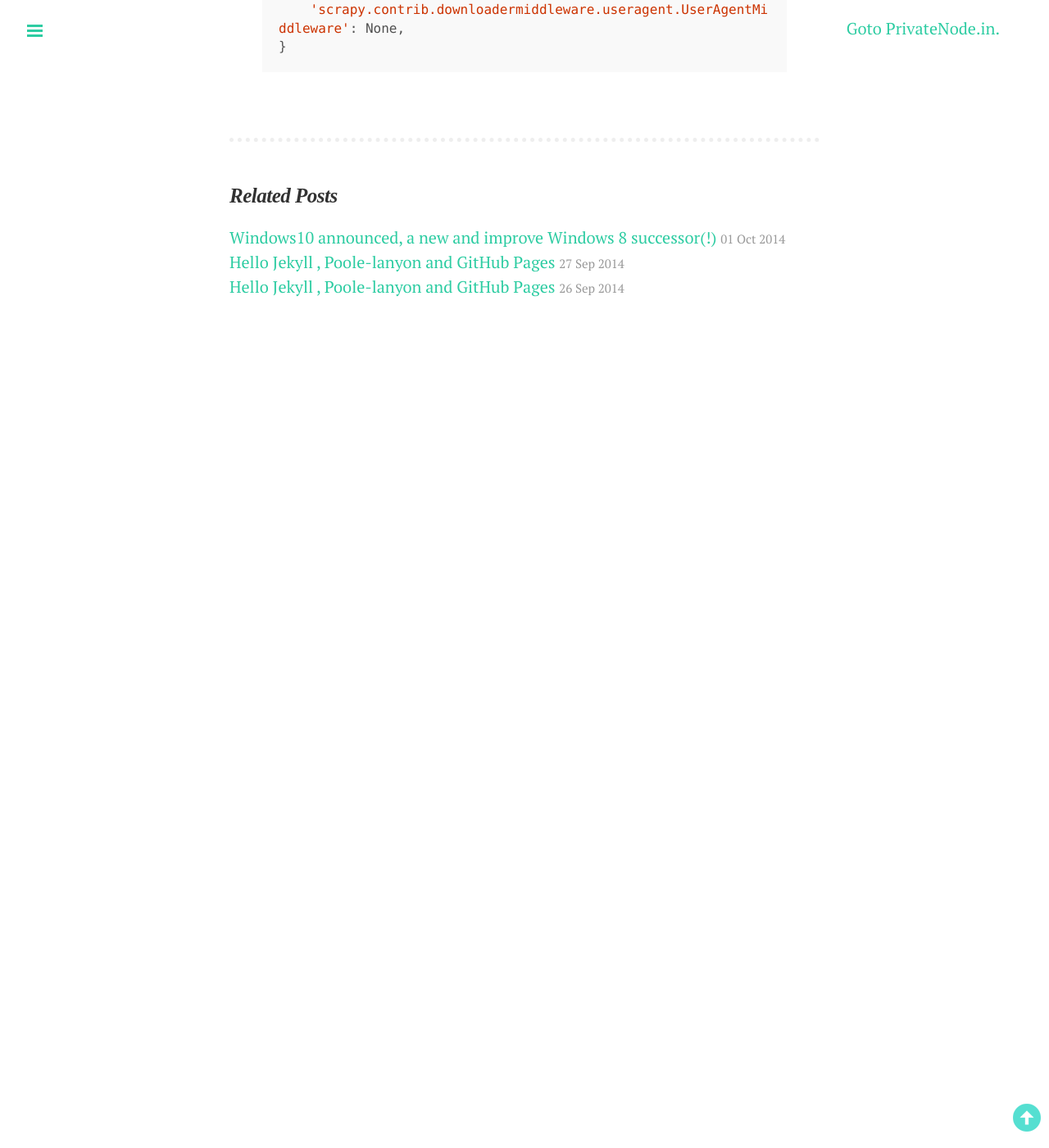
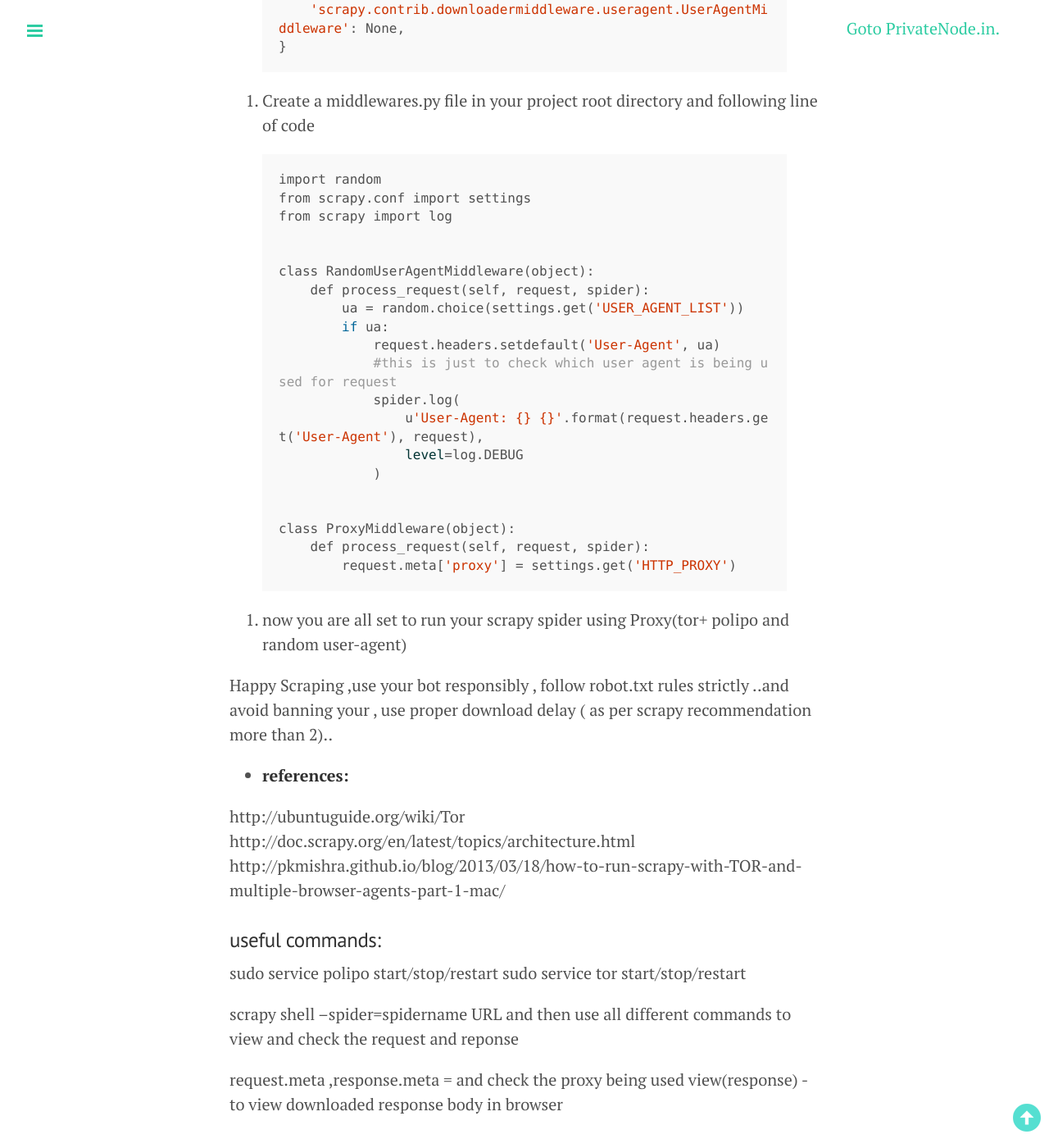
Before and after one commit to DharmeshPandav/dharmeshpandav.github.io, a Jekyll site: the page built from _posts/2015-02-24-Torifying-your-Scrapy_project_on_ubuntu.md, in a window 1280 px wide and 1400 px high, scrolled down 2908 px. Shown: the whole window at 82% size. Built offline with Jekyll 4.4.1, drawn with Linux system fonts in a browser that asks for light colours; nearby versions of some CDN libraries; Markdown is read by kramdown in place of the engine named in the settings; before the commit the page ends 3313 px from its top, so only the background shows below that.

Commit message:
added new article on torifying scrapy

```diff
--- a/_posts/2015-02-24-Torifying-your-Scrapy_project_on_ubuntu.md
+++ b/_posts/2015-02-24-Torifying-your-Scrapy_project_on_ubuntu.md
@@ -102,3 +102,50 @@ DOWNLOADER_MIDDLEWARES = {
     'scrapy.contrib.downloadermiddleware.useragent.UserAgentMiddleware': None,
 }
 {% endhighlight %}
+
+2. Create a middlewares.py file in your project root directory and following line of code
+{% highlight bash %}
+import random
+from scrapy.conf import settings
+from scrapy import log
+
+
+class RandomUserAgentMiddleware(object):
+    def process_request(self, request, spider):
+        ua = random.choice(settings.get('USER_AGENT_LIST'))
+        if ua:
+            request.headers.setdefault('User-Agent', ua)
+            #this is just to check which user agent is being used for request
+            spider.log(
+                u'User-Agent: {} {}'.format(request.headers.get('User-Agent'), request),
+                level=log.DEBUG
+            )
+
+
+class ProxyMiddleware(object):
+    def process_request(self, request, spider):
+        request.meta['proxy'] = settings.get('HTTP_PROXY')
+
+{% endhighlight %}
+
+3. now you are all set to run your scrapy spider using Proxy(tor+ polipo and random user-agent)
+
+Happy Scraping ,use your bot responsibly , follow robot.txt rules strictly ..and avoid banning your , use proper download delay ( as per scrapy recommendation more than 2)..
+
+* **references:**
+
+http://ubuntuguide.org/wiki/Tor
+http://doc.scrapy.org/en/latest/topics/architecture.html
+http://pkmishra.github.io/blog/2013/03/18/how-to-run-scrapy-with-TOR-and-multiple-browser-agents-part-1-mac/
+
+
+### useful commands:
+
+sudo service polipo start/stop/restart
+sudo service tor start/stop/restart
+
+scrapy shell --spider=spidername URL
+and then use all different commands to view and check the request and reponse
+
+request.meta ,response.meta = and check the proxy being used
+view(response) - to view downloaded response body in browser
```
